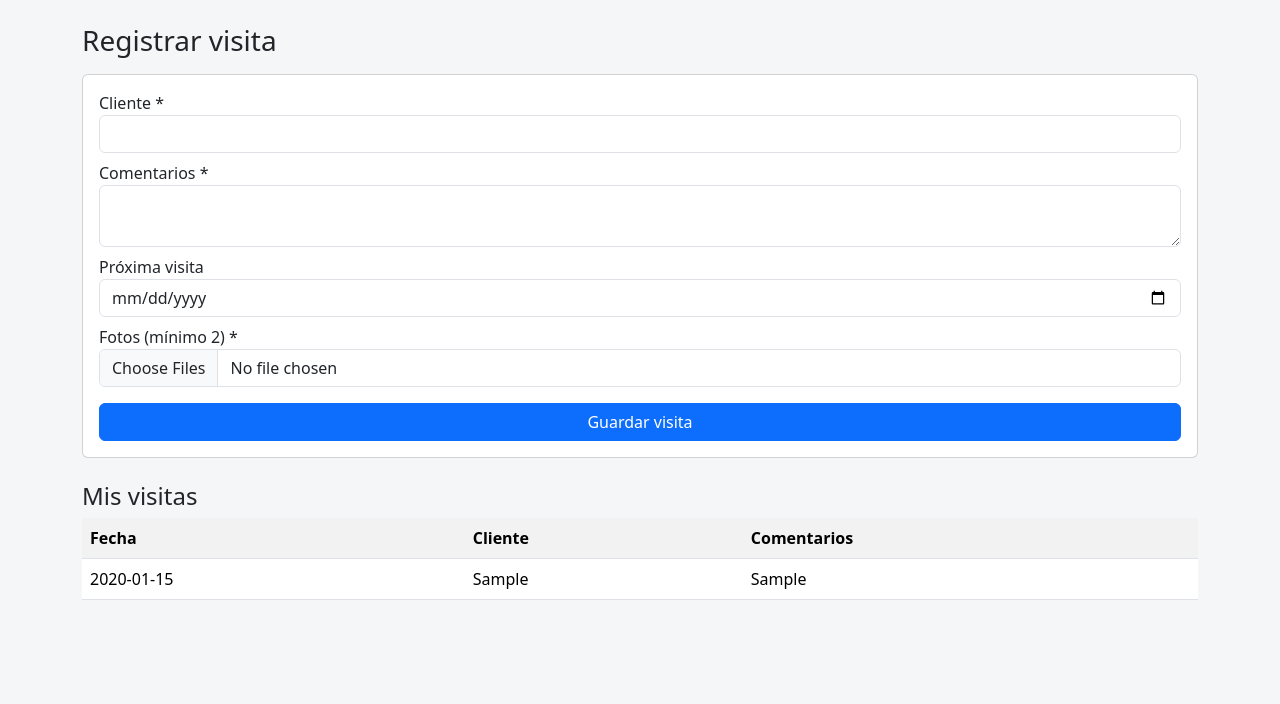
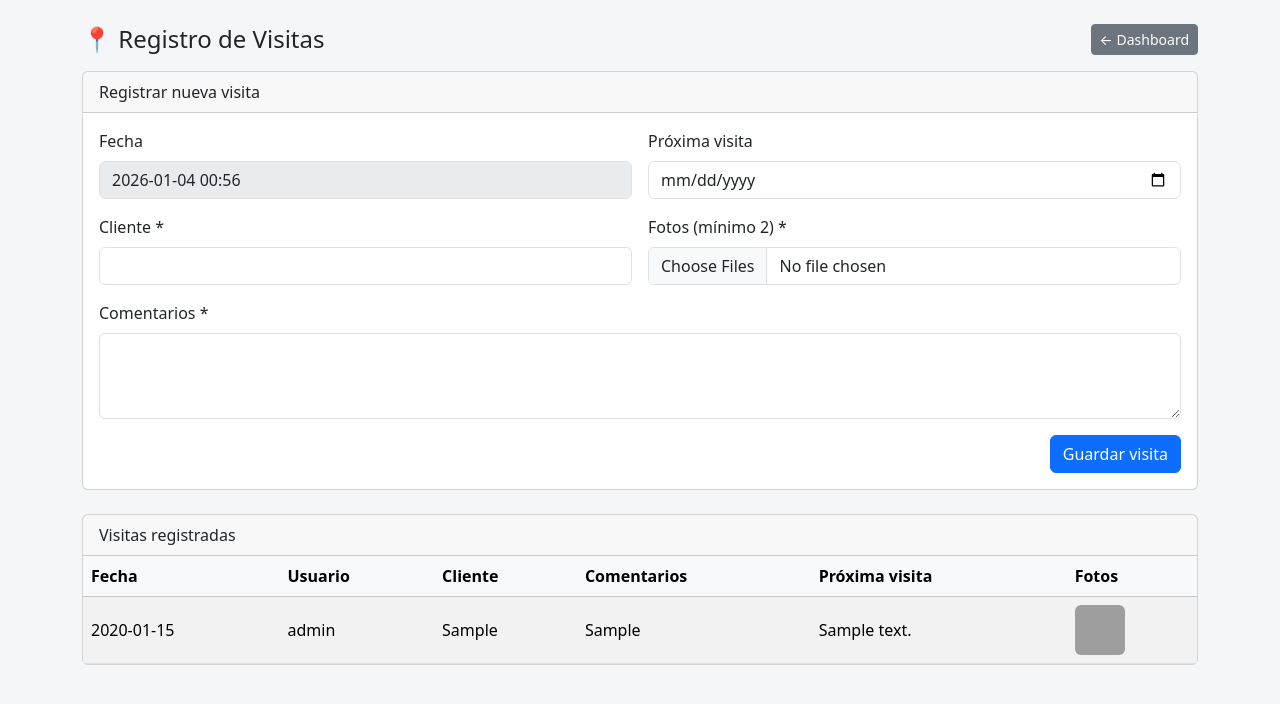
Before and after one commit to epachecoosnaya/Demos_Activities, a Flask app: page /visitas in a window 1280 px wide. Shown: the part 58-762 px from the top of the page. Run offline with Flask 3, Linux system fonts and the light colour scheme; the visitor is signed in with stand-in values (Sample User, id 1); data comes from the database, SQL or seed files in the repository; tables that the repository leaves empty hold one stand-in row (values such as "Sample post"); grey boxes are pictures that could not be loaded.

Commit message:
Update visitas.html

```diff
--- a/templates/visitas.html
+++ b/templates/visitas.html
@@ -1,46 +1,147 @@
 {% extends "base.html" %}
 {% block content %}
 
-<h3 class="mb-3">Registrar visita</h3>
+<div class="d-flex justify-content-between align-items-center mb-3">
+  <h4 class="mb-0">📍 Registro de Visitas</h4>
+  <a href="{{ url_for('dashboard') }}" class="btn btn-secondary btn-sm">
+    ← Dashboard
+  </a>
+</div>
 
-<form method="POST" action="{{ url_for('nueva_visita') }}" enctype="multipart/form-data" class="card p-3 mb-4">
-  <div class="mb-2">
-    <label>Cliente *</label>
+<!-- FORMULARIO NUEVA VISITA -->
+<div class="card mb-4">
+  <div class="card-header">
+    Registrar nueva visita
+  </div>
+  <div class="card-body">
+    <form method="POST"
+          action="{{ url_for('nueva_visita') }}"
+          enctype="multipart/form-data">
+
+      <div class="row g-3">
+        <div class="col-md-6">
+          <label class="form-label">Fecha</label>
+          <input type="text" class="form-control" value="{{ now() }}" disabled>
+        </div>
+
+        <div class="col-md-6">
+          <label class="form-label">Próxima visita</label>
+          <input type="date" name="proxima_visita" class="form-control">
+        </div>
+
+        <div class="col-md-6">
+          <label class="form-label">Cliente *</label>
           <input type="text" name="cliente" class="form-control" required>
         </div>
 
-  <div class="mb-2">
-    <label>Comentarios *</label>
-    <textarea name="comentarios" class="form-control" required></textarea>
+        <div class="col-md-6">
+          <label class="form-label">Fotos (mínimo 2) *</label>
+          <input type="file"
+                 name="fotos"
+                 class="form-control"
+                 accept="image/*"
+                 multiple
+                 required>
         </div>
 
-  <div class="mb-2">
-    <label>Próxima visita</label>
-    <input type="date" name="proxima_visita" class="form-control">
+        <div class="col-12">
+          <label class="form-label">Comentarios *</label>
+          <textarea name="comentarios"
+                    class="form-control"
+                    rows="3"
+                    required></textarea>
+        </div>
       </div>
 
-  <div class="mb-2">
-    <label>Fotos (mínimo 2) *</label>
-    <input type="file" name="fotos" class="form-control" multiple accept="image/*" required>
+      <div class="mt-3 text-end">
+        <button type="submit" class="btn btn-primary">
+          Guardar visita
+        </button>
+      </div>
+    </form>
+  </div>
 </div>
 
-  <button class="btn btn-primary mt-2">Guardar visita</button>
-</form>
+<!-- LISTADO DE VISITAS -->
+<div class="card">
+  <div class="card-header">
+    Visitas registradas
+  </div>
 
-<h4>Mis visitas</h4>
-<table class="table table-striped">
+  <div class="table-responsive">
+    <table class="table table-striped table-hover align-middle mb-0">
+      <thead class="table-light">
         <tr>
           <th>Fecha</th>
+          {% if rol == 'admin' %}
+            <th>Usuario</th>
+          {% endif %}
           <th>Cliente</th>
           <th>Comentarios</th>
+          <th>Próxima visita</th>
+          <th>Fotos</th>
         </tr>
+      </thead>
+
+      <tbody>
         {% for v in visitas %}
         <tr>
           <td>{{ v.fecha }}</td>
+
+          {% if rol == 'admin' %}
+            <td>{{ v.usuario }}</td>
+          {% endif %}
+
           <td>{{ v.cliente }}</td>
           <td>{{ v.comentarios }}</td>
+          <td>{{ v.proxima_visita or '-' }}</td>
+
+          <td>
+            {% if fotos_map.get(v.id) %}
+              <div class="d-flex gap-2">
+                {% for foto in fotos_map[v.id][:2] %}
+                  <img src="{{ foto }}"
+                       style="width:50px;height:50px;object-fit:cover;border-radius:6px;cursor:pointer"
+                       data-bs-toggle="modal"
+                       data-bs-target="#fotosModal{{ v.id }}">
+                {% endfor %}
+              </div>
+
+              <!-- MODAL FOTOS -->
+              <div class="modal fade" id="fotosModal{{ v.id }}" tabindex="-1">
+                <div class="modal-dialog modal-lg modal-dialog-centered modal-dialog-scrollable">
+                  <div class="modal-content">
+                    <div class="modal-header">
+                      <h5 class="modal-title">Fotos de la visita</h5>
+                      <button type="button" class="btn-close" data-bs-dismiss="modal"></button>
+                    </div>
+                    <div class="modal-body">
+                      <div class="row g-3">
+                        {% for foto in fotos_map[v.id] %}
+                          <div class="col-6 col-md-4">
+                            <img src="{{ foto }}" class="img-fluid rounded shadow-sm">
+                          </div>
+                        {% endfor %}
+                      </div>
+                    </div>
+                  </div>
+                </div>
+              </div>
+            {% else %}
+              <span class="text-muted">Sin fotos</span>
+            {% endif %}
+          </td>
+        </tr>
+        {% else %}
+        <tr>
+          <td colspan="6" class="text-center text-muted">
+            No hay visitas registradas
+          </td>
         </tr>
         {% endfor %}
+      </tbody>
     </table>
+  </div>
+</div>
 
 {% endblock %}
```
Lines whose indentation alone changed are shown as unchanged.
